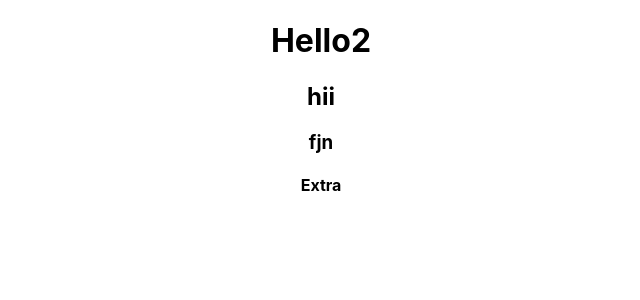
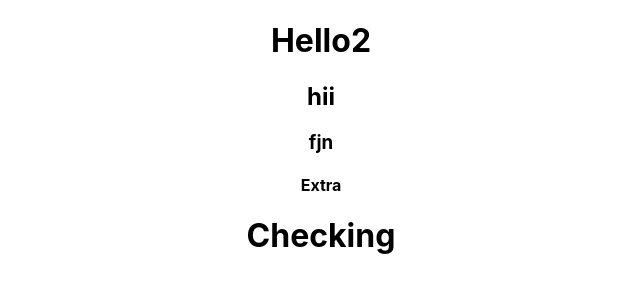
Before and after one commit to Ishsinghal/Demo, a React (Create React App) app in the folder myapp/: page / in a window 1280 px wide. Shown: the top 300 px of the page, without its empty margins (319-959 px from the left). Built offline with nearby package versions, Linux system fonts and the light colour scheme.

Commit message:
Checking1

```diff
--- a/myapp/src/App.js
+++ b/myapp/src/App.js
@@ -8,6 +8,7 @@ function App() {
       <h2>hii</h2>
       <h3>fjn</h3>
       <h4>Extra</h4>
+      <h1>Checking</h1>
     </div>
   );
 }
```
